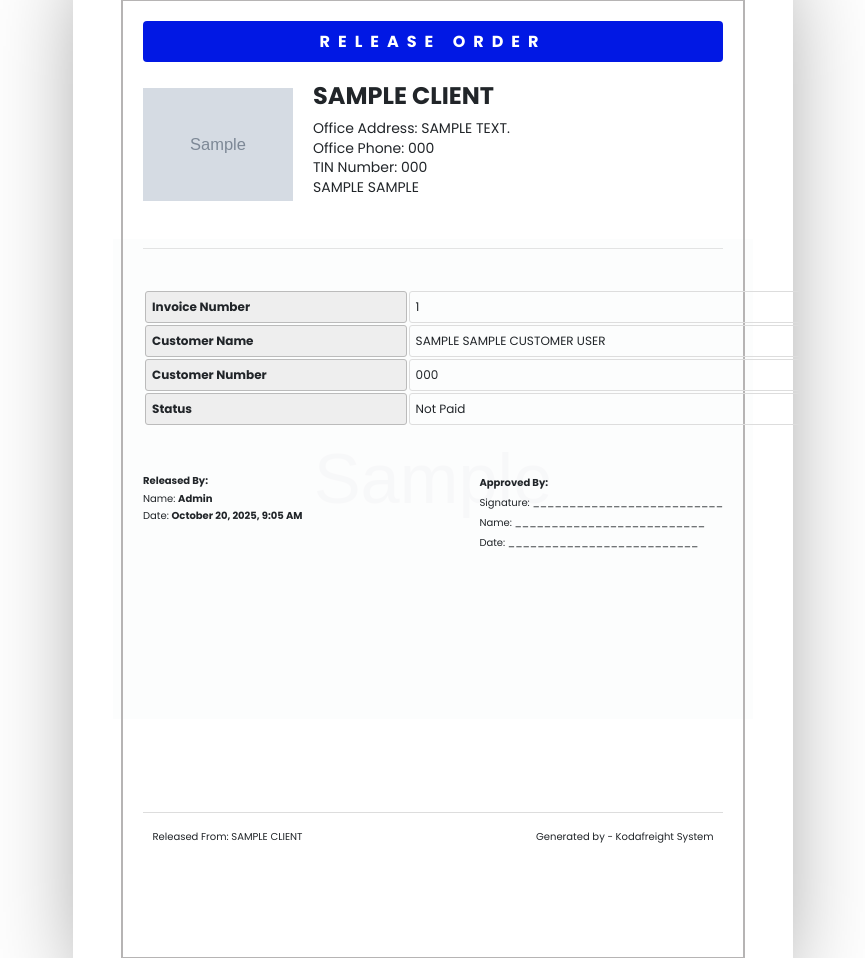
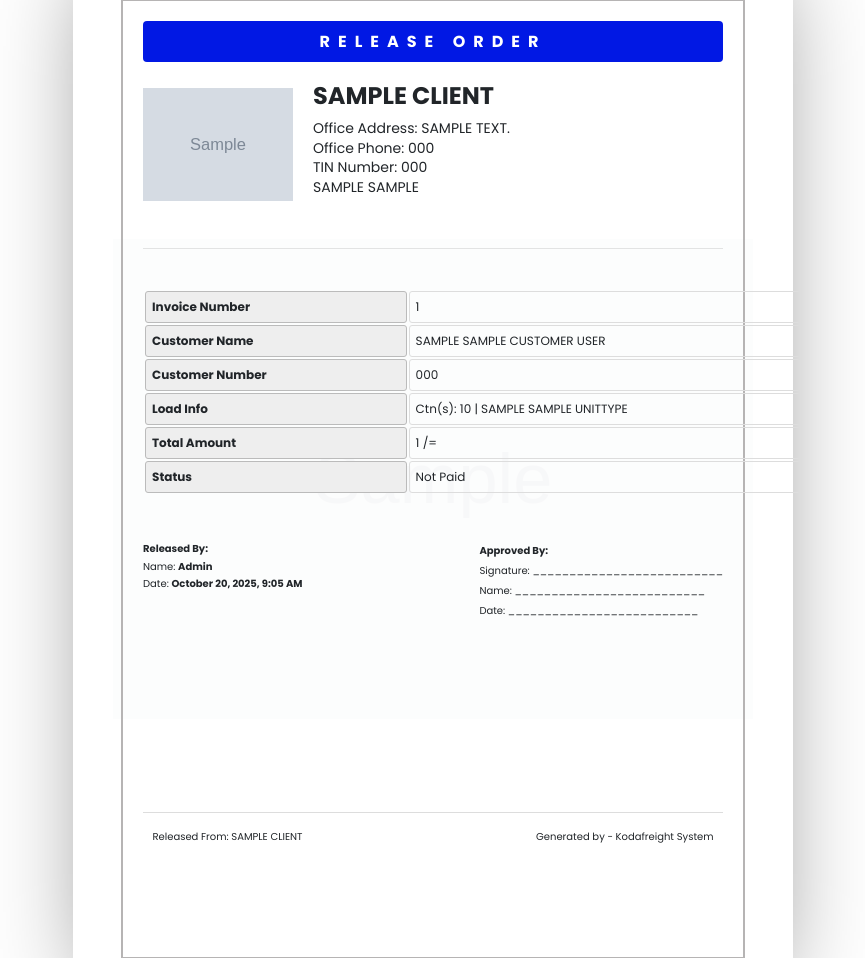
Before and after one commit to BENETHNGOSWE/FREIGHTMANAGEMENTSYSTEM, a Laravel app: template resources/views/dashboards/admin/invoices/releasepdf.blade.php in a window 1280 px wide. Shown: the part 49-1007 px from the top of the page, without its empty margins (207-1072 px from the left). Run offline with Laravel 10, Linux system fonts and the light colour scheme; a user stored in the database is signed in; data comes from the database, SQL or seed files in the repository; tables that the repository leaves empty hold one stand-in row (values such as "Sample post"); the template is opened without the code that fills it: most values are stand-ins (such as "Sample title", 1, 10 or a date in 2020); grey boxes marked "Sample" are stand-in pictures; parts of the project's set-up code (start-up, migrations or seed data) failed here and were passed over.

Commit message:
realease order updates_30/09/2025

```diff
--- a/app/Http/Controllers/Admin/InvoiceController.php
+++ b/app/Http/Controllers/Admin/InvoiceController.php
@@ -145,6 +145,7 @@ class InvoiceController extends Controller
     {
         $invoice = Invoice::findOrFail($id);
 
+
         if ($invoice->status != 1) {
             return redirect()->back()->with('error', 'Invoice must be fully paid to generate a release order.');
         }
--- a/app/Models/Invoice.php
+++ b/app/Models/Invoice.php
@@ -38,7 +38,8 @@ class Invoice extends Model
 
     public function loadpackages()
     {
-        return $this->hasMany(Loadpackage::class);
+        return $this->belongsToMany(Loadpackage::class, 'invoice_loads', 'invoice_id', 'loadpackage_id')
+                ->withPivot('load_price', 'client_id');
     }
 
     public function user()
--- a/resources/views/dashboards/admin/invoices/releasepdf.blade.php
+++ b/resources/views/dashboards/admin/invoices/releasepdf.blade.php
@@ -412,6 +412,24 @@
                     <td><span>{{ strtoupper($invoice->customer->phone) }}</span></td>
                 </tr>
 
+              @foreach ($invoice->loadpackages as $load)
+                    <tr>
+                        <th><span>Load Info</span></th>
+                        <td>
+                            <span>Ctn(s): {{ strtoupper($load->pivot->load_price ?? 'N/A') }}</span> |
+                            <span>{{ strtoupper($load->load_weight_value . ' ' . ($load->unittype->unittype_name ?? '')) }}</span>
+                        </td>
+                    </tr>
+                @endforeach
+
+
+
+              <tr>
+                    <th><span>Total Amount</span></th>
+                    <td><span>{{ number_format($invoice->total_amount, 0, '.', ',') }} /=</span></td>
+              </tr>
+
+
                 <tr>
                     <th><span>Status</span></th>
                     <td><span class="{{ $invoice->status == 1 ? 'status-paid' : 'status-unpaid' }}">
```
